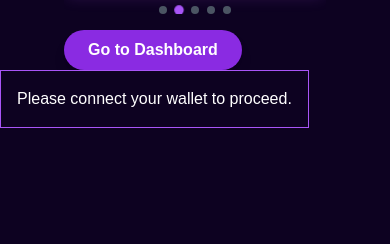
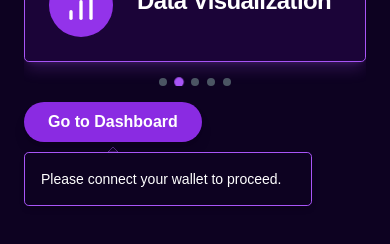
Before and after one commit to Henry6262/limechain-entry, a Next.js app: page / in a window 390 px wide. Both pictures are taken after a click on the button "Go to Dashboard". Shown: the part 494-738 px from the top of the page. Built offline with nearby package versions, Linux system fonts and the light colour scheme; no server answers; what @rainbow-me/rainbowkit-siwe-next-auth, wagmi would draw is missing.

Commit message:
Landing page Tooltip UI upgrade

```diff
--- a/src/components/landing-page/landing-content.tsx
+++ b/src/components/landing-page/landing-content.tsx
@@ -1,26 +1,29 @@
 'use client'
 
-import React from 'react';
-import { motion } from 'framer-motion';
-import Title from './landing-title';
-import Features from './landing-features';
-import LottieAnimation from './landing-lottie';
-import { useSession } from 'next-auth/react';
-import { useRouter } from 'next/navigation'; // Updated import
-import { Popover, PopoverTrigger, PopoverContent } from '@radix-ui/react-popover'; // Assuming you're using Radix UI for popovers
+import React from 'react'
+import { motion, AnimatePresence } from 'framer-motion'
+import Title from './landing-title'
+import Features from './landing-features'
+import LottieAnimation from './landing-lottie'
+import { useSession } from 'next-auth/react'
+import { useRouter } from 'next/navigation'
+import * as PopoverPrimitive from '@radix-ui/react-popover'
 
-const MainContent = () => {
-    const { data: session, status } = useSession();
-    const router = useRouter();
+export default function Component() {
+  const { data: session } = useSession()
+  const router = useRouter()
+  const [popoverOpen, setPopoverOpen] = React.useState(false)
 
   const handleButtonClick = () => {
     if (session) {
-            router.push('/dashboard');
+      router.push('/dashboard')
+    } else {
+      setPopoverOpen(true)
     }
-    };
+  }
 
   return (
-        <div className="relative mx-auto px-16 py-12 sm:py-12 md:py-16 flex flex-col lg:flex-row items-center justify-between min-h-screen z-10">
+    <div className="relative mx-auto px-6 py-12 sm:px-16 sm:py-16 flex flex-col lg:flex-row items-center justify-between min-h-screen z-10">
       <div className="w-full md:w-1/2 mb-8 md:mb-0">
         <motion.h1
           initial={{ opacity: 0, y: 50 }}
@@ -39,27 +42,38 @@ const MainContent = () => {
 
         <Features />
 
-                <Popover>
-                    <PopoverTrigger asChild>
+        <PopoverPrimitive.Root open={popoverOpen} onOpenChange={setPopoverOpen}>
+          <PopoverPrimitive.Trigger asChild>
             <button
               onClick={handleButtonClick}
               className="bg-[#8A2BE2] text-white px-6 sm:px-8 py-2 sm:py-3 rounded-full font-bold text-base sm:text-lg shadow-lg hover:bg-[#9A3CF2] transition-colors duration-300 mt-4 md:mt-6"
             >
               Go to Dashboard
             </button>
-                    </PopoverTrigger>
-                    {!session && (
-                        <PopoverContent className="bg-[#0D0221] border border-purple-500 text-white p-4">
-                            Please connect your wallet to proceed.
-                        </PopoverContent>
+          </PopoverPrimitive.Trigger>
+          <AnimatePresence>
+            {popoverOpen && !session && (
+              <PopoverPrimitive.Portal forceMount>
+                <PopoverPrimitive.Content sideOffset={5} align="start" asChild>
+                  <motion.div
+                    initial={{ opacity: 0, y: 10 }}
+                    animate={{ opacity: 1, y: 0 }}
+                    exit={{ opacity: 0, y: 10 }}
+                    transition={{ duration: 0.2 }}
+                    className="z-50 w-72 rounded-lg border border-purple-500 bg-[#0D0221] p-4 shadow-md outline-none"
+                  >
+                    <p className="text-sm font-medium text-white">Please connect your wallet to proceed.</p>
+                    <PopoverPrimitive.Arrow className="fill-[#0D0221] stroke-purple-500" />
+                  </motion.div>
+                </PopoverPrimitive.Content>
+              </PopoverPrimitive.Portal>
             )}
-                </Popover>
+          </AnimatePresence>
+        </PopoverPrimitive.Root>
       </div>
       <div className="hidden lg:block">
         <LottieAnimation />
       </div>
     </div>
-    );
-};
-
-export default MainContent;
+  )
+}
```
Lines whose indentation alone changed are shown as unchanged.
